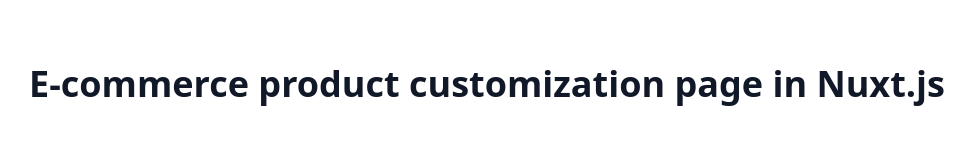
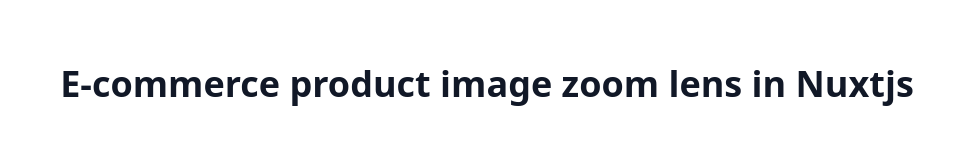
Before and after one commit to Olanetsoft/product-image-zoom-with-nuxt, a Nuxt app: page / in a window 1280 px wide. Shown: the top 160 px of the page, without its empty margins (153-1128 px from the left). Built offline with nearby package versions, Linux system fonts and the light colour scheme; what vue-product-zoomer would draw is missing.

Commit message:
File upload

```diff
--- a/components/ProductImage.vue
+++ b/components/ProductImage.vue
@@ -1,7 +1,7 @@
 <template>
 <div>
   <p class="text-center text-4xl text-gray-900 font-bold mt-8 pt-8">
-    E-commerce product customization page in Nuxt.js
+   E-commerce product image zoom lens in Nuxtjs
   </p>
   <div
     class="relative flex items-top justify-center mt-16 sm:items-center sm:pt-0"
```
